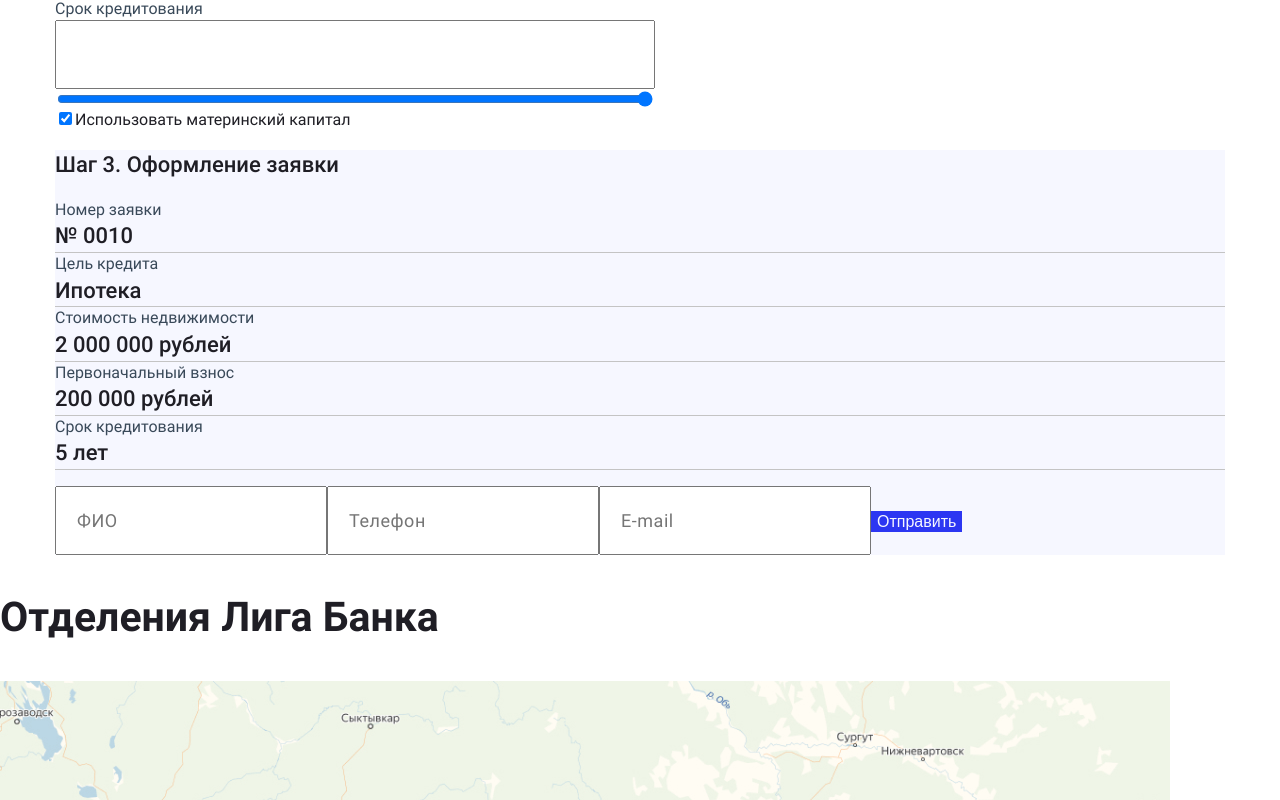
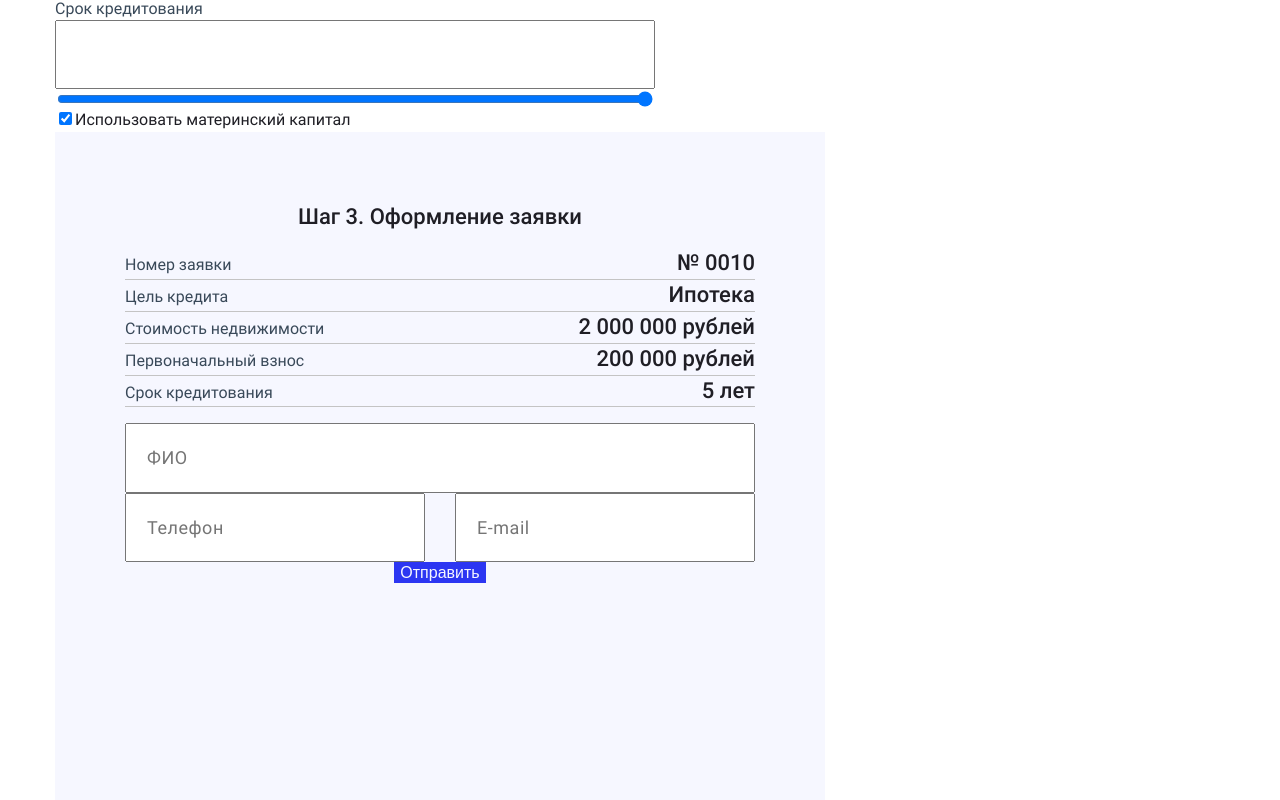
Before and after one commit to geoniced/liga-bank, a React (Create React App) app: page / in a window 1280 px wide. Shown: the part 2880-3680 px from the top of the page. Built offline with nearby package versions, Linux system fonts and the light colour scheme.

Commit message:
Делает сетку для формы заявки

```diff
--- a/src/components/request-form/request-form.jsx
+++ b/src/components/request-form/request-form.jsx
@@ -27,14 +27,21 @@ const RequestForm = () => {
       </dl>
 
       <form action="#" className="request-form__form">
+        <div className="request-form__full-field-row">
           <label className="visually-hidden" htmlFor="request-form-name">ФИО</label>
           <input className="request-form__input" type="text" name="request-form-name" id="request-form-name" placeholder="ФИО" />
+        </div>
 
+        <div className="request-form__halves-field-row">
+          <div className="request-form__half-field-wrapper">
             <label className="visually-hidden" htmlFor="request-form-phone">Телефон</label>
             <input className="request-form__input" type="tel" name="request-form-phone" id="request-form-phone" placeholder="Телефон" />
-
+          </div>
+          <div className="request-form__half-field-wrapper">
             <label className="visually-hidden" htmlFor="request-form-email">E-mail</label>
             <input className="request-form__input" type="email" name="request-form-email" id="request-form-email" placeholder="E-mail" />
+          </div>
+        </div>
 
         <button className="request-form__send button" type="submit">Отправить</button>
       </form>
--- a/src/scss/request-form.scss
+++ b/src/scss/request-form.scss
@@ -1,14 +1,24 @@
 .request-form {
+  width: 770px;
+  min-height: 722px;
+  padding: 70px;
+
   background-color: $light-gray;
 }
 
 .request-form__title {
+  margin: 0;
+
   font-size: 22px;
   line-height: 140%;
   font-weight: 500;
+  text-align: center;
 }
 
 .request-form__data-item {
+  display: flex;
+  justify-content: space-between;
+  align-items: baseline;
   border-bottom: 1px solid #C4C4C4;
 }
 
@@ -25,7 +35,27 @@
   font-weight: 500;
 }
 
+.request-form__form {
+  display: flex;
+  flex-direction: column;
+}
+
+.request-form__full-field-row {
+  display: flex;
+}
+
+.request-form__halves-field-row {
+  display: flex;
+  justify-content: space-between;
+}
+
+.request-form__half-field-wrapper {
+  display: flex;
+  width: 300px;
+}
+
 .request-form__input {
+  flex-grow: 1;
   padding: 20px;
 
   font-family: inherit;
@@ -33,3 +63,7 @@
   line-height: 140%;
   letter-spacing: 0.03em;
 }
+
+.request-form__send {
+  align-self: center;
+}
```
Lines whose indentation alone changed are shown as unchanged.
